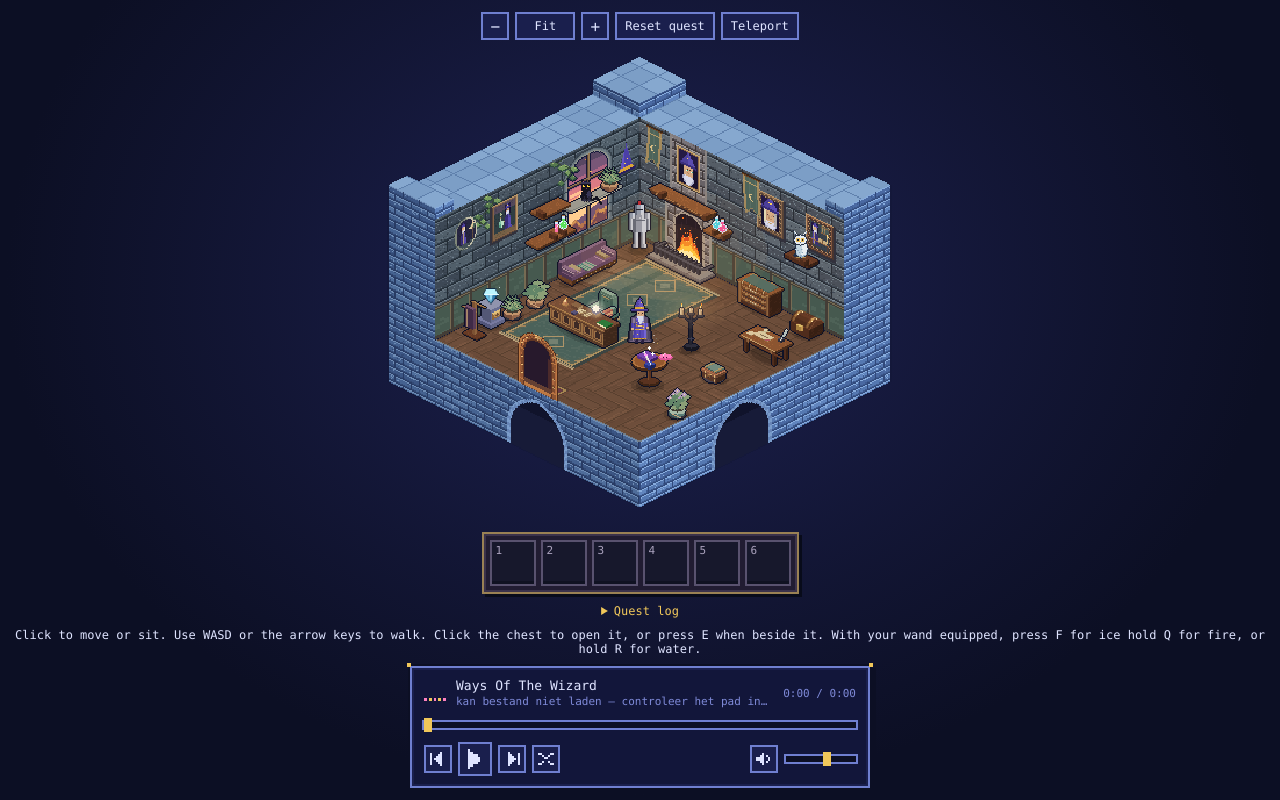
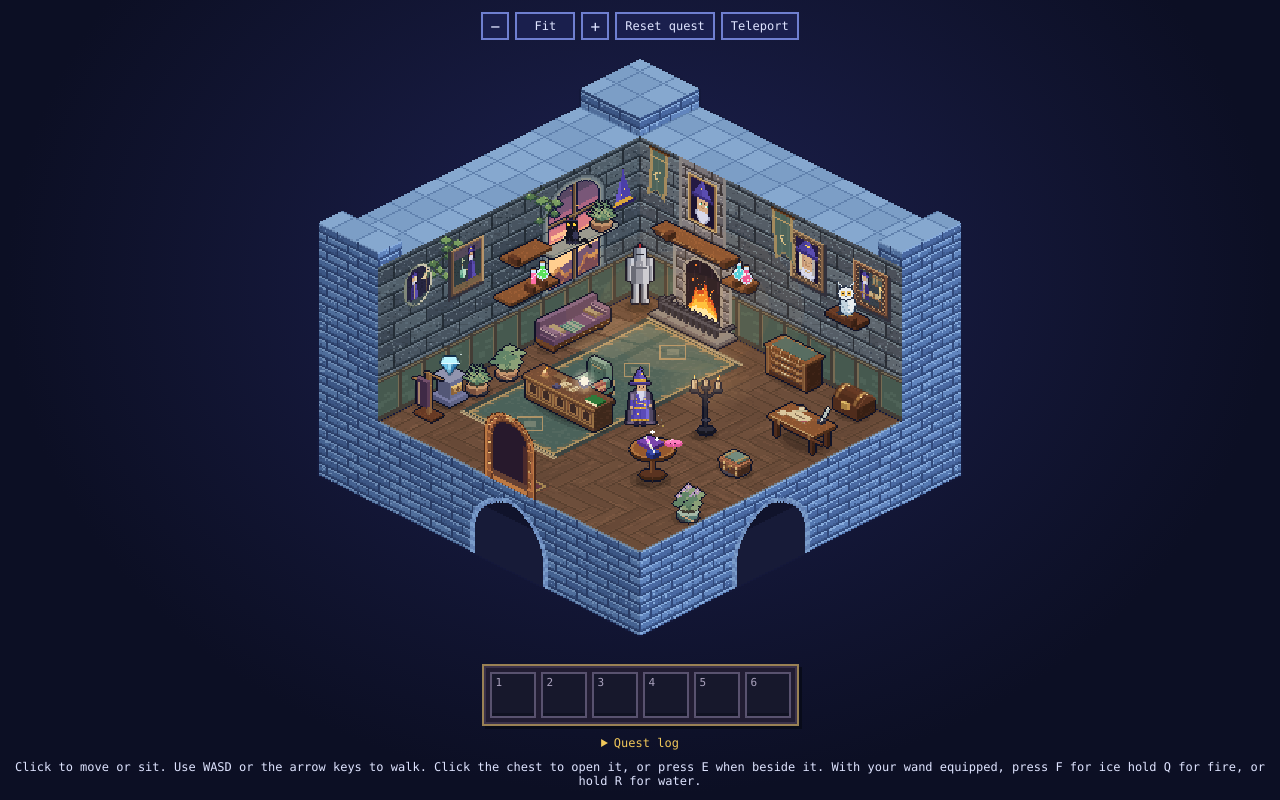
Before and after one commit to eduardkramer/spellbound, a plain HTML site: page game.html in a window 1280 px wide. Drawn offline with Linux system fonts and the light colour scheme.

Commit message:
Remove music player interface and audio script loading from game

```diff
--- a/game.html
+++ b/game.html
@@ -204,44 +204,13 @@
   #skeleton-topics,#librarian-topics{grid-template-columns:repeat(2,minmax(0,1fr))}
   #skeleton-topics button,#librarian-topics button{font-size:clamp(10px,1.3vw,12px);line-height:1.2}
 
-  /* ---- muziekspeler ---- */
-  #player{width:min(460px,calc(100vw - 24px));box-sizing:border-box;background:var(--bg);padding:10px 12px;
-    border:2px solid var(--line);box-shadow:0 0 0 2px #0c0f24,4px 4px 0 2px #0c0f24, inset 0 0 0 2px var(--bg2);position:relative}
-  #player::before,#player::after{content:"";position:absolute;width:4px;height:4px;background:var(--gold);top:-5px}
-  #player::before{left:-5px}#player::after{right:-5px}
-  .row{display:flex;align-items:center;gap:10px}
-  #eq{display:flex;align-items:flex-end;gap:2px;height:16px;width:22px;flex:none}
-  #eq i{display:block;width:3px;height:3px;background:var(--pink)}
-  #player.playing #eq i{animation:eq .9s steps(5) infinite}
-  #eq i:nth-child(2){animation-delay:-.3s!important;background:var(--gold)}
-  #eq i:nth-child(3){animation-delay:-.6s!important}
-  #eq i:nth-child(4){animation-delay:-.15s!important;background:var(--gold)}
-  #eq i:nth-child(5){animation-delay:-.45s!important}
-  @keyframes eq{0%{height:3px}20%{height:14px}40%{height:7px}60%{height:16px}80%{height:5px}100%{height:3px}}
-  #info{min-width:0;flex:1}
-  #title{font-size:13px;white-space:nowrap;overflow:hidden;text-overflow:ellipsis;color:var(--txt)}
-  #sub{font-size:11px;color:var(--dim);white-space:nowrap;overflow:hidden;text-overflow:ellipsis;margin-top:2px}
-  #time{font-size:11px;color:var(--dim);flex:none;font-variant-numeric:tabular-nums}
+  /* Shared controls used by the game UI. */
   button{all:unset;cursor:pointer;width:28px;height:28px;display:grid;place-items:center;background:var(--bg2);
     box-shadow:inset 0 0 0 2px var(--line);color:var(--txt)}
   button:hover{background:#262c66;color:var(--gold)}
   button:active{transform:translateY(1px)}
   button:focus-visible{outline:2px solid var(--gold)}
   button svg{width:16px;height:16px;shape-rendering:crispEdges;fill:currentColor}
-  #play{width:34px;height:34px}
-  #play svg{width:20px;height:20px}
-  #controls{margin-top:10px;justify-content:space-between}
-  #left{display:flex;gap:6px;align-items:center}
-  #right{display:flex;gap:8px;align-items:center}
-  button.on{color:var(--pink)}
-  input[type=range]{-webkit-appearance:none;appearance:none;background:transparent;margin:0;cursor:pointer;height:14px}
-  input[type=range]::-webkit-slider-runnable-track{height:6px;background:#0c0f24;box-shadow:0 0 0 2px var(--line)}
-  input[type=range]::-moz-range-track{height:6px;background:#0c0f24;box-shadow:0 0 0 2px var(--line)}
-  input[type=range]::-webkit-slider-thumb{-webkit-appearance:none;width:8px;height:14px;margin-top:-4px;background:var(--gold);border:0;border-radius:0}
-  input[type=range]::-moz-range-thumb{width:8px;height:14px;background:var(--gold);border:0;border-radius:0}
-  #seek{flex:1;margin-top:10px;display:block;width:100%}
-  #vol{width:70px}
-
   #hotbar{display:flex;gap:5px;padding:6px;background:#211c32;border:2px solid #9a8154;
     box-shadow:inset 0 0 0 2px #3b324b,3px 3px #080b1a;max-width:100%;box-sizing:border-box}
   #hotbar .hotbar-slot{position:relative;box-sizing:border-box;width:clamp(36px,8vw,46px);height:46px;
@@ -340,26 +309,7 @@
   </details>
   <p id="movement-hint">Click to move or sit. Use WASD or the arrow keys to walk. Click the chest to open it, or press E when beside it. With your wand equipped, press F for ice hold Q for fire, or hold R for water.</p>
 
-  <div id="player">
-    <div class="row">
-      <div id="eq"><i></i><i></i><i></i><i></i><i></i></div>
-      <div id="info"><div id="title">…</div><div id="sub"></div></div>
-      <div id="time">0:00 / 0:00</div>
-    </div>
-    <input id="seek" type="range" min="0" max="1000" value="0" step="1" aria-label="Playback position">
-    <div class="row" id="controls">
-      <div id="left">
-        <button id="prev" title="Previous" aria-label="Previous"><svg viewBox="0 0 8 8"><rect x="0" y="1" width="1" height="6"/><rect x="2" y="3.5" width="1" height="1"/><rect x="3" y="2.5" width="1" height="3"/><rect x="4" y="1.5" width="1" height="5"/><rect x="5" y="0.5" width="1" height="7"/><rect x="6" y="0" width="1" height="0"/></svg></button>
-        <button id="play" title="Play / pause" aria-label="Play"></button>
-        <button id="next" title="Next" aria-label="Next"><svg viewBox="0 0 8 8"><rect x="7" y="1" width="1" height="6"/><rect x="5" y="3.5" width="1" height="1"/><rect x="4" y="2.5" width="1" height="3"/><rect x="3" y="1.5" width="1" height="5"/><rect x="2" y="0.5" width="1" height="7"/></svg></button>
-        <button id="shuffle" title="Shuffle" aria-label="Shuffle"><svg viewBox="0 0 8 8"><rect x="0" y="1" width="2" height="1"/><rect x="2" y="2" width="1" height="1"/><rect x="3" y="3" width="2" height="1"/><rect x="5" y="2" width="1" height="1"/><rect x="6" y="1" width="2" height="1"/><rect x="0" y="6" width="2" height="1"/><rect x="2" y="5" width="1" height="1"/><rect x="5" y="5" width="1" height="1"/><rect x="6" y="6" width="2" height="1"/></svg></button>
-      </div>
-      <div id="right">
-        <button id="mute" title="Sound" aria-label="Sound"></button>
-        <input id="vol" type="range" min="0" max="100" value="60" aria-label="Volume">
-      </div>
-    </div>
-  </div>
+
 </div>
 <dialog id="teleport-room-dialogue" aria-labelledby="teleport-room-title">
   <h2 id="teleport-room-title">Teleport</h2>
@@ -422,13 +372,11 @@
   <p>— The Skeleton Mage</p>
   <form method="dialog"><button autofocus>Close</button></form>
 </dialog>
-<script src="src/audio/tracks.js"></script>
 <script src="src/game/wizard.js"></script>
 <script src="src/game/inventory.js"></script>
 <script src="src/game/quests/definitions.js"></script>
 <script src="src/game/quests/manager.js"></script>
 <script src="src/game/scene.js"></script>
-<script src="src/audio/player.js"></script>
 <script>
 (() => {
   const hotbar = document.getElementById('hotbar');
```
